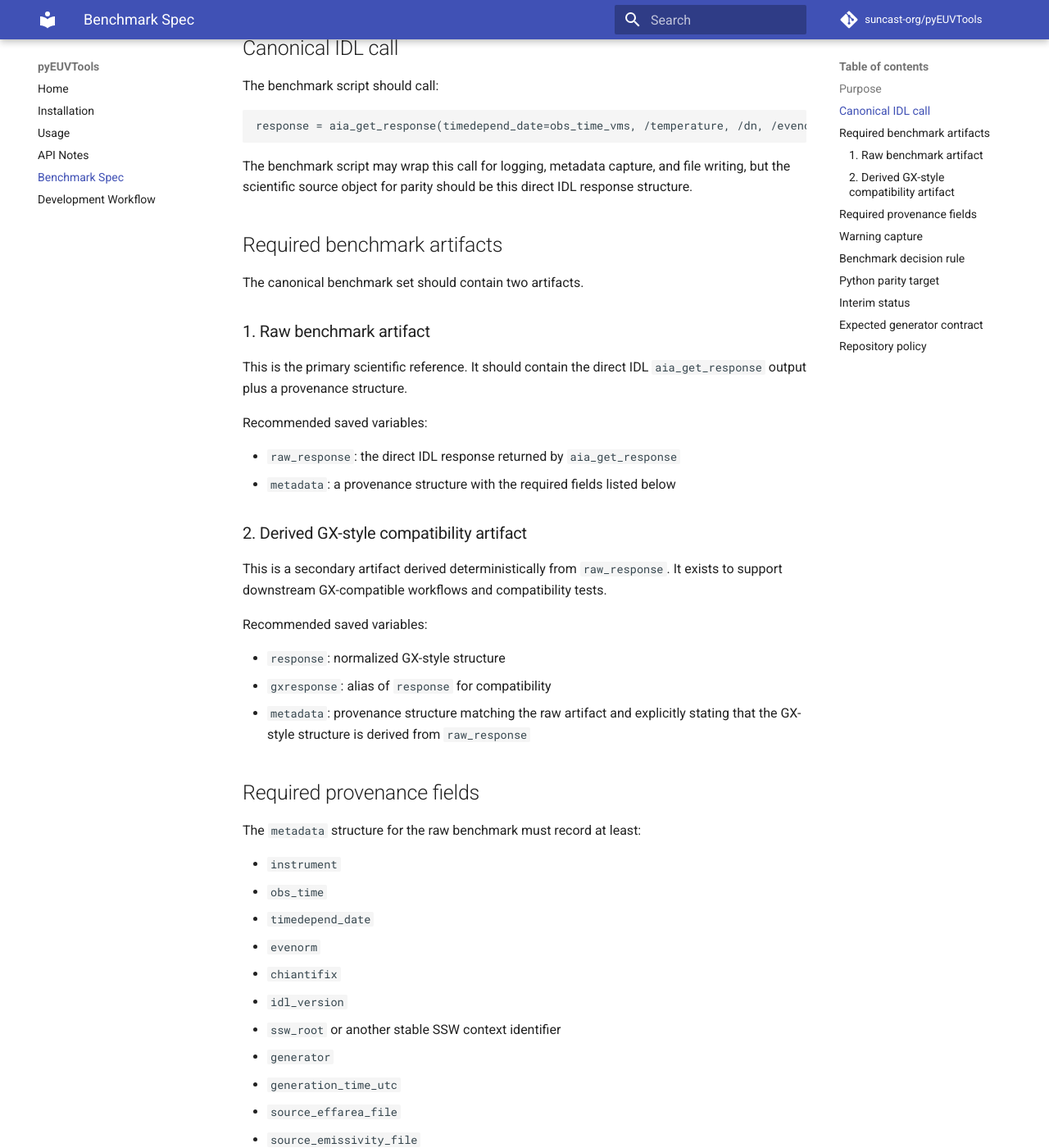
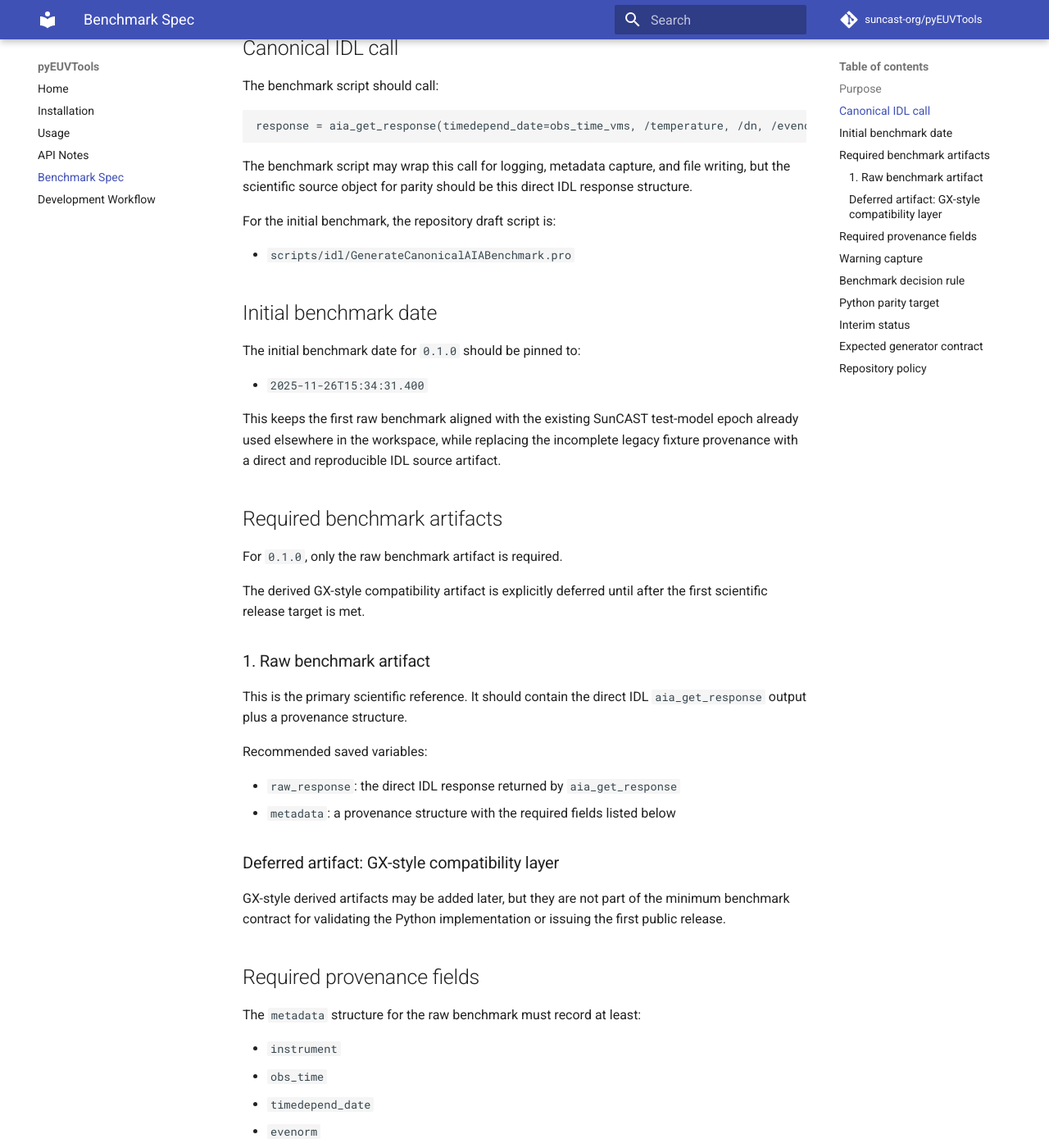
Before and after one commit to suncast-org/pyEUVTools, an MkDocs documentation site: the page built from docs/benchmark_spec.md, in a window 1280 px wide and 1400 px high, scrolled down 348 px. Shown: the whole window at 82% size. Built offline with MkDocs 1.6.1 and Material for MkDocs 9.7.7, drawn with Linux system fonts in a browser that asks for light colours; comment, search, counter and statistics services are not loaded; some of the changed text lies outside the part shown.

Commit message:
Draft canonical IDL AIA benchmark script

```diff
--- a/docs/benchmark_spec.md
+++ b/docs/benchmark_spec.md
@@ -21,9 +21,26 @@ The benchmark script may wrap this call for logging, metadata capture, and file
 writing, but the scientific source object for parity should be this direct IDL
 response structure.
 
+For the initial benchmark, the repository draft script is:
+
+- `scripts/idl/GenerateCanonicalAIABenchmark.pro`
+
+## Initial benchmark date
+
+The initial benchmark date for `0.1.0` should be pinned to:
+
+- `2025-11-26T15:34:31.400`
+
+This keeps the first raw benchmark aligned with the existing SunCAST test-model
+epoch already used elsewhere in the workspace, while replacing the incomplete
+legacy fixture provenance with a direct and reproducible IDL source artifact.
+
 ## Required benchmark artifacts
 
-The canonical benchmark set should contain two artifacts.
+For `0.1.0`, only the raw benchmark artifact is required.
+
+The derived GX-style compatibility artifact is explicitly deferred until after
+the first scientific release target is met.
 
 ### 1. Raw benchmark artifact
 
@@ -35,17 +52,11 @@ Recommended saved variables:
 - `raw_response`: the direct IDL response returned by `aia_get_response`
 - `metadata`: a provenance structure with the required fields listed below
 
-### 2. Derived GX-style compatibility artifact
+### Deferred artifact: GX-style compatibility layer
 
-This is a secondary artifact derived deterministically from `raw_response`.
-It exists to support downstream GX-compatible workflows and compatibility tests.
-
-Recommended saved variables:
-
-- `response`: normalized GX-style structure
-- `gxresponse`: alias of `response` for compatibility
-- `metadata`: provenance structure matching the raw artifact and explicitly
-  stating that the GX-style structure is derived from `raw_response`
+GX-style derived artifacts may be added later, but they are not part of the
+minimum benchmark contract for validating the Python implementation or issuing
+the first public release.
 
 ## Required provenance fields
 
@@ -71,7 +82,7 @@ Strongly recommended additional fields:
 - `emiss_version`
 - `source_model`
 - `notes`
-- `benchmark_role`, for example `raw_reference` or `gx_derived`
+- `benchmark_role`, for example `raw_reference`
 
 ## Warning capture
 
@@ -96,9 +107,9 @@ The intended order of implementation is:
 
 1. Reproduce the raw IDL AIA temperature-response structure in Python.
 2. Document any remaining scientific mismatches explicitly.
-3. Derive a GX-style compatibility structure from the Python result.
-4. Validate the derived Python GX-style structure against the IDL-derived
-   compatibility artifact.
+3. Release `0.1.0` once the raw benchmark parity target and provenance
+   requirements are satisfied.
+4. Add GX-style compatibility artifacts later as a follow-on milestone.
 
 ## Interim status
 
@@ -116,8 +127,11 @@ The canonical IDL benchmark script should:
    `chiantifix` settings.
 3. Save the raw response structure.
 4. Save full provenance metadata.
-5. Optionally derive and save the GX-style compatibility structure.
-6. Emit or record checksums for the benchmark artifacts.
+5. Emit or record checksums for the benchmark artifacts.
+
+The first draft of this contract is implemented in:
+
+- `scripts/idl/GenerateCanonicalAIABenchmark.pro`
 
 ## Repository policy
 
```
Also changed, not shown: 1 other file.
